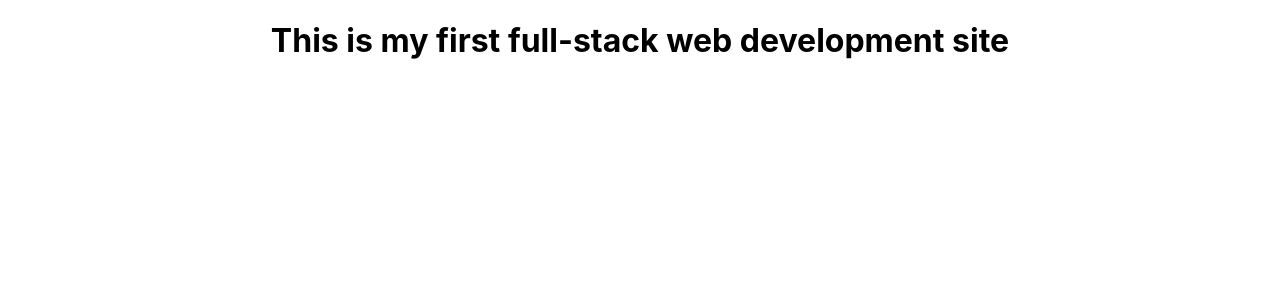
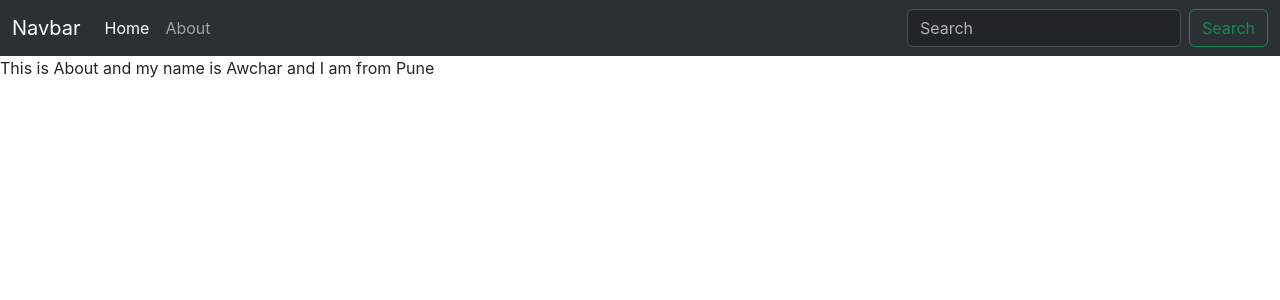
Before and after one commit to dattaAwchar/keep-notes, a React (Create React App) app: page /about in a window 1280 px wide. Shown: the top 300 px of the page. Built offline with nearby package versions, Linux system fonts and the light colour scheme.

Commit message:
used context API and useState, useEffect.

```diff
--- a/public/index.html
+++ b/public/index.html
@@ -1,43 +1,30 @@
 <!DOCTYPE html>
 <html lang="en">
+
 <head>
   <meta charset="utf-8" />
   <link rel="icon" href="%PUBLIC_URL%/favicon.ico" />
   <meta name="viewport" content="width=device-width, initial-scale=1" />
   <meta name="theme-color" content="#000000" />
-    <meta
-      name="description"
-      content="Web site created using create-react-app"
-    />
+  <meta name="description" content="Web site created using create-react-app" />
   <link rel="apple-touch-icon" href="%PUBLIC_URL%/logo192.png" />
-    <!--
-      manifest.json provides metadata used when your web app is installed on a
-      user's mobile device or desktop. See https://developers.google.com/web/fundamentals/web-app-manifest/
-    -->
+
   <link rel="manifest" href="%PUBLIC_URL%/manifest.json" />
-    <!--
-      Notice the use of %PUBLIC_URL% in the tags above.
-      It will be replaced with the URL of the `public` folder during the build.
-      Only files inside the `public` folder can be referenced from the HTML.
 
-      Unlike "/favicon.ico" or "favicon.ico", "%PUBLIC_URL%/favicon.ico" will
-      work correctly both with client-side routing and a non-root public URL.
-      Learn how to configure a non-root public URL by running `npm run build`.
-    -->
-    <title>React App</title>
+  <link href="https://cdn.jsdelivr.net/npm/bootstrap@5.3.3/dist/css/bootstrap.min.css" rel="stylesheet"
+    integrity="sha384-QWTKZyjpPEjISv5WaRU9OFeRpok6YctnYmDr5pNlyT2bRjXh0JMhjY6hW+ALEwIH" crossorigin="anonymous">
+
+  <title>keepNotes - Your notes on cloud</title>
 </head>
+
 <body>
   <noscript>You need to enable JavaScript to run this app.</noscript>
   <div id="root"></div>
-    <!--
-      This HTML file is a template.
-      If you open it directly in the browser, you will see an empty page.
 
-      You can add webfonts, meta tags, or analytics to this file.
-      The build step will place the bundled scripts into the <body> tag.
 
-      To begin the development, run `npm start` or `yarn start`.
-      To create a production bundle, use `npm run build` or `yarn build`.
-    -->
+  <script src="https://cdn.jsdelivr.net/npm/bootstrap@5.3.3/dist/js/bootstrap.bundle.min.js"
+    integrity="sha384-YvpcrYf0tY3lHB60NNkmXc5s9fDVZLESaAA55NDzOxhy9GkcIdslK1eN7N6jIeHz"
+    crossorigin="anonymous"></script>
 </body>
+
 </html>
--- a/src/App.js
+++ b/src/App.js
@@ -1,10 +1,25 @@
 import './App.css';
+import { BrowserRouter as Router, Routes, Route } from 'react-router-dom';
+import Navbar from './components/Navbar';
+import About from './components/About';
+import Home from './components/Home';
+import NoteState from './context/notes/NoteState';
 
 function App() {
   return (
-    <div className="App">
-      <h1>This is my first full-stack web development site</h1>
-    </div>
+    <>
+
+    <NoteState>
+      <Router>
+        <Navbar />
+        <Routes>
+          <Route exact path='/' element={<Home />} />
+          <Route exact path='/about' element={<About />} />
+        </Routes>
+      </Router>
+      </NoteState>
+
+    </>
   );
 }
 
--- /dev/null
+++ b/src/components/About.js
@@ -0,0 +1,16 @@
+import React, { useContext, useEffect } from 'react'
+import noteContext from '../context/notes/NoteContext'
+
+const About = () => {
+  const a = useContext(noteContext)
+  useEffect(()=>{
+    a.update();
+  }, [])
+  return (
+    <div>
+      This is About and my name is {a.state.name} and I am from {a.state.city}
+    </div>
+  )
+}
+
+export default About
--- /dev/null
+++ b/src/components/Home.js
@@ -0,0 +1,11 @@
+import React from 'react'
+
+const Home = () => {
+  return (
+    <div>
+      This is Home
+    </div>
+  )
+}
+
+export default Home
--- /dev/null
+++ b/src/components/Navbar.js
@@ -0,0 +1,33 @@
+import React from 'react'
+import { Link } from 'react-router-dom'
+
+const Navbar = () => {
+    return (
+        <>
+            <nav className="navbar bg-primary navbar-expand-lg bg-body-tertiary" data-bs-theme="dark">
+                <div className="container-fluid">
+                    <Link className="navbar-brand" to="/">Navbar</Link>
+                    <button className="navbar-toggler" type="button" data-bs-toggle="collapse" data-bs-target="#navbarSupportedContent" aria-controls="navbarSupportedContent" aria-expanded="false" aria-label="Toggle navigation">
+                        <span className="navbar-toggler-icon"></span>
+                    </button>
+                    <div className="collapse navbar-collapse" id="navbarSupportedContent">
+                        <ul className="navbar-nav me-auto mb-2 mb-lg-0">
+                            <li className="nav-item">
+                                <Link className="nav-link active" aria-current="page" to="/">Home</Link>
+                            </li>
+                            <li className="nav-item">
+                                <Link className="nav-link" to="/about">About</Link>
+                            </li>
+                        </ul>
+                        <form className="d-flex" role="search">
+                            <input className="form-control me-2" type="search" placeholder="Search" aria-label="Search" />
+                            <button className="btn btn-outline-success" type="submit">Search</button>
+                        </form>
+                    </div>
+                </div>
+            </nav>
+        </>
+    )
+}
+
+export default Navbar
--- /dev/null
+++ b/src/context/notes/NoteContext.js
@@ -0,0 +1,5 @@
+import { createContext } from "react";
+
+const NoteContext = createContext();
+
+export default NoteContext;
--- /dev/null
+++ b/src/context/notes/NoteState.js
@@ -0,0 +1,29 @@
+import { useState } from "react";
+import NoteContext from "./NoteContext";
+
+const NoteState = (props) => {
+    const s1 = {
+        "name": "Datta",
+        "city": "Manwath"
+    }
+
+    const [state, setState] = useState(s1)
+
+    const update = () => {
+        setTimeout(() => {
+            setState({
+                "name": "Awchar",
+                "city": "Pune"
+            })
+        }, 1000);
+
+    }
+
+    return (
+    <NoteContext.Provider value={{ state, update }}>
+        {props.children}
+    </NoteContext.Provider>
+    )
+}
+
+export default NoteState;
```
Lines whose indentation alone changed are shown as unchanged.
